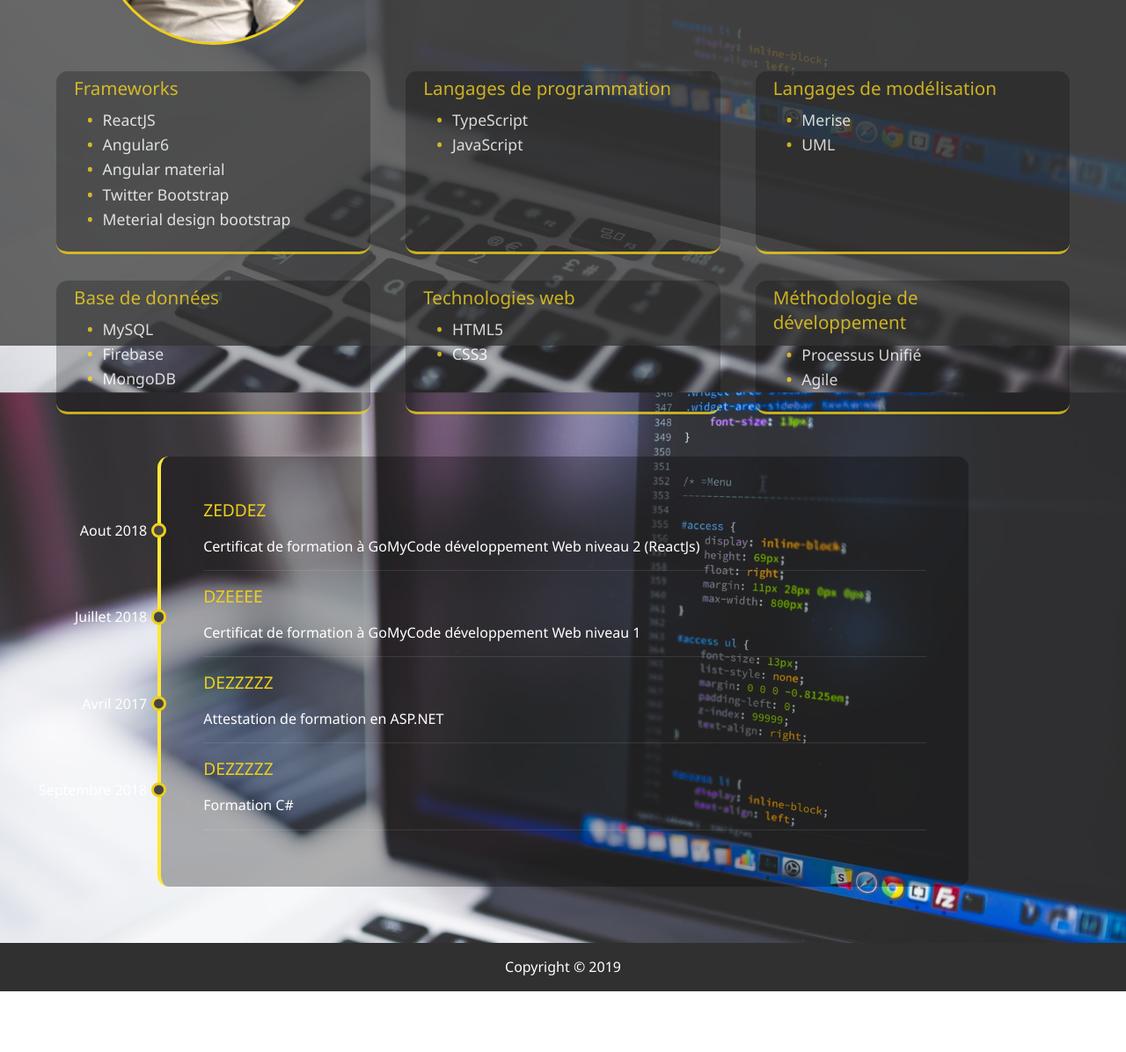
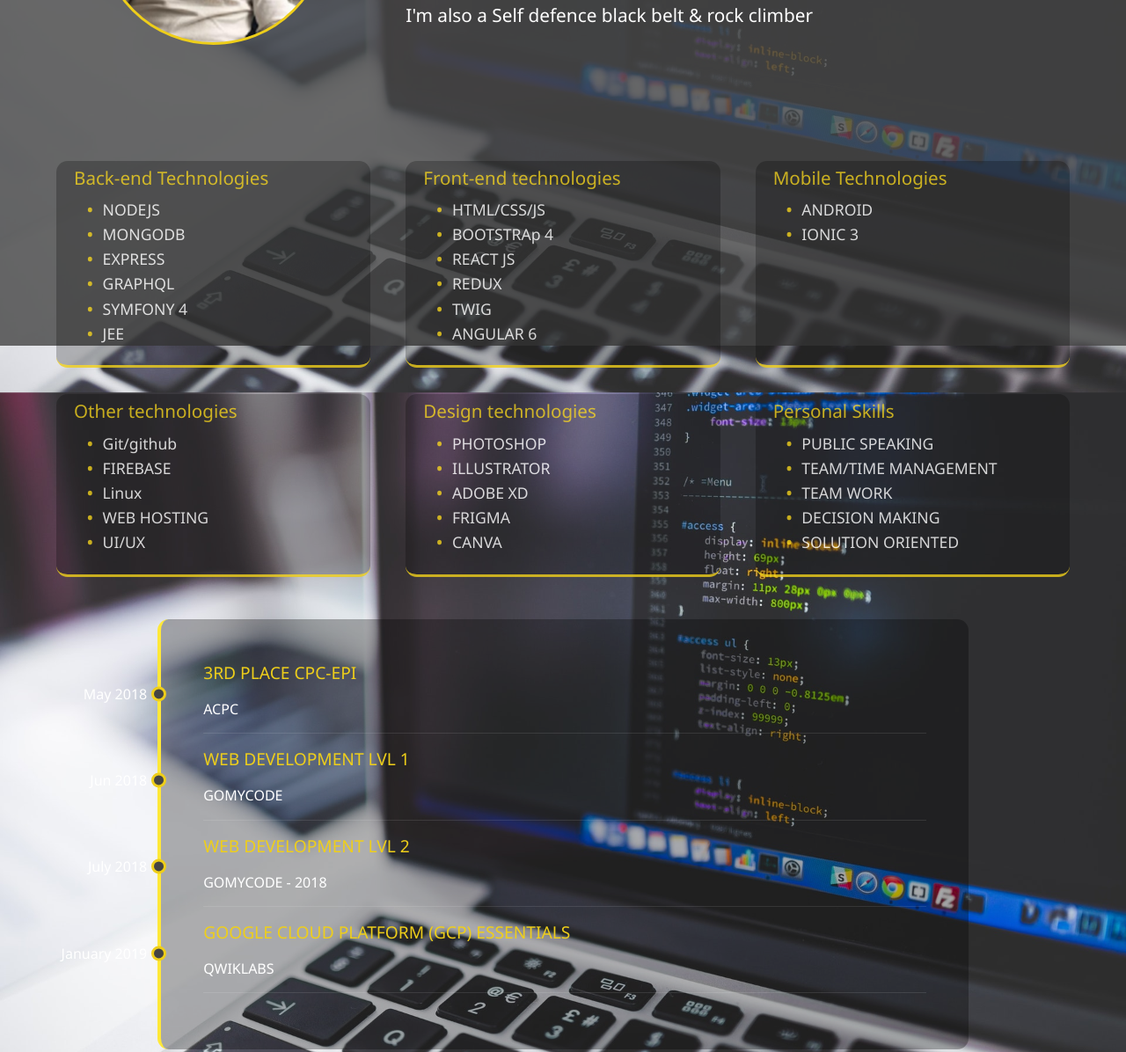
Before and after one commit to aminebouaziz/personal-website, a website: page profolio/about.html in a window 1280 px wide. Shown: the part 407-1603 px from the top of the page at 88% size. Before the commit the page ends 1534 px from the top, so only its background shows below. Drawn offline with Linux system fonts and the light colour scheme.

Commit message:
update about me

```diff
--- a/profolio/about.html
+++ b/profolio/about.html
@@ -70,95 +70,111 @@
 
 
             <div class="bio">
-                <h3 class="text-secondary">Présentation</h3>
-                <p>Lorem ipsum dolor sit amet consectetur adipisicing elit. Autem ut quas veniam commodi labore fuga
-                    optio suscipit quidem inventore explicabo?</p>
+                <h3 class="text-secondary">About me</h3>
+                <p>My name is Amine Bouaziz , i'm a full stack web developper , web intructo <br> and <a
+                        href="https://en.wikipedia.org/wiki/Brazilian_jiu-jitsu">BJJ</a>
+                    Athletes </p>
+                <p>i love I love challenging myself, doing different things, and exploring <br> different areas that I
+                    haven't been to or gone to before. </p>
+                <p>I'm also a Self defence black belt & rock climber</p>
             </div>
             <div class="skills skill1">
-                <h3>Langages de programmation</h3>
+                <h3>Front-end technologies</h3>
                 <p>
                     <ul>
-                        <li>TypeScript</li>
-                        <li>JavaScript</li>
+                        <li>HTML/CSS/JS</li>
+                        <li>BOOTSTRAp 4</li>
+                        <li>REACT JS</li>
+                        <li>REDUX</li>
+                        <li>TWIG</li>
+                        <li>ANGULAR 6</li>
                     </ul>
                 </p>
             </div>
             <div class="skills skill2">
-                <h3>Langages de modélisation</h3>
+                <h3>Mobile Technologies</h3>
                 <p>
                     <ul>
-                        <li>Merise</li>
-                        <li>UML</li>
+                        <li>ANDROID</li>
+                        <li>IONIC 3</li>
                     </ul>
                 </p>
             </div>
             <div class="skills skill3">
-                <h3>Frameworks</h3>
+                <h3>Back-end Technologies</h3>
                 <p>
                     <ul>
-                        <li>ReactJS</li>
-                        <li>Angular6</li>
-                        <li>Angular material</li>
-                        <li>Twitter Bootstrap</li>
-                        <li>Meterial design bootstrap</li>
+                        <li>NODEJS</li>
+                        <li>MONGODB</li>
+                        <li>EXPRESS</li>
+                        <li>GRAPHQL</li>
+                        <li>SYMFONY 4</li>
+                        <li>JEE</li>
                     </ul>
                 </p>
             </div>
             <div class="skills skill4">
-                <h3>Base de données</h3>
+                <h3>Other technologies</h3>
                 <p>
                     <ul>
-                        <li>MySQL</li>
-                        <li>Firebase</li>
-                        <li>MongoDB</li>
+                        <li>Git/github</li>
+                        <li>FIREBASE</li>
+                        <li>Linux</li>
+                        <li>WEB HOSTING</li>
+                        <li>UI/UX</li>
                     </ul>
                 </p>
             </div>
             <div class="skills skill5">
-                <h3>Technologies web</h3>
+                <h3>Design technologies</h3>
                 <p class="skills-list">
                     <ul>
-                        <li>HTML5</li>
-                        <li>CSS3</li>
+                        <li>PHOTOSHOP</li>
+                        <li>ILLUSTRATOR</li>
+                        <li>ADOBE XD</li>
+                        <li>FRIGMA</li>
+                        <li>CANVA</li>
                     </ul>
                 </p>
             </div>
             <div class="skills skill6">
-                <h3>Méthodologie de développement</h3>
+                <h3>Personal Skills</h3>
                 <p>
                     <ul>
-                        <li>Processus Unifié</li>
-                        <li>Agile</li>
+                        <li>PUBLIC SPEAKING</li>
+                        <li>TEAM/TIME MANAGEMENT</li>
+                        <li>TEAM WORK</li>
+                        <li>DECISION MAKING</li>
+                        <li>SOLUTION ORIENTED</li>
                     </ul>
                 </p>
             </div>
         </div>
         <div>
             <div>
-                <h1></h1>
+
                 <h2></h2>
             </div>
+
             <div class="timeline">
+
                 <ul>
-                    <li class="date" data-date="Aout 2018">
-                        <h1>zeddez</h1>
-                        <p>Certificat de formation à
-                            GoMyCode développement Web niveau 2
-                            (ReactJs)</p>
+                    <li class="date" data-date="May 2018">
+                        <h1>3rd place CPC-EPI</h1>
+                        <p>ACPC</p>
                     </li>
-                    <li class="date" data-date="Juillet 2018">
-                        <h1>dzeeee</h1>
-                        <p>Certificat de formation à
-                            GoMyCode développement Web niveau 1</p>
+                    <li class="date" data-date="Jun 2018">
+                        <h1>Web development LVL 1 </h1>
+                        <p>GOMYCODE </p>
                     </li>
-                    <li class="date" data-date="Avril 2017">
-                        <h1>dezzzzz</h1>
-                        <p>Attestation de formation en
-                            ASP.NET</p>
+                    <li class="date" data-date="July 2018">
+                        <h1>Web development LVL 2 </h1>
+                        <p>GOMYCODE - 2018</p>
                     </li>
-                    <li class="date" data-date="Septembre 2018">
-                        <h1>dezzzzz</h1>
-                        <p>Formation C#</p>
+
+                    <li class="date" data-date="January 2019">
+                        <h1>Google Cloud platform (GCP) Essentials</h1>
+                        <p>QWIKLABS </p>
                     </li>
                 </ul>
             </div>
```
Also changed, not shown: index.html (+5 -5 lines).
